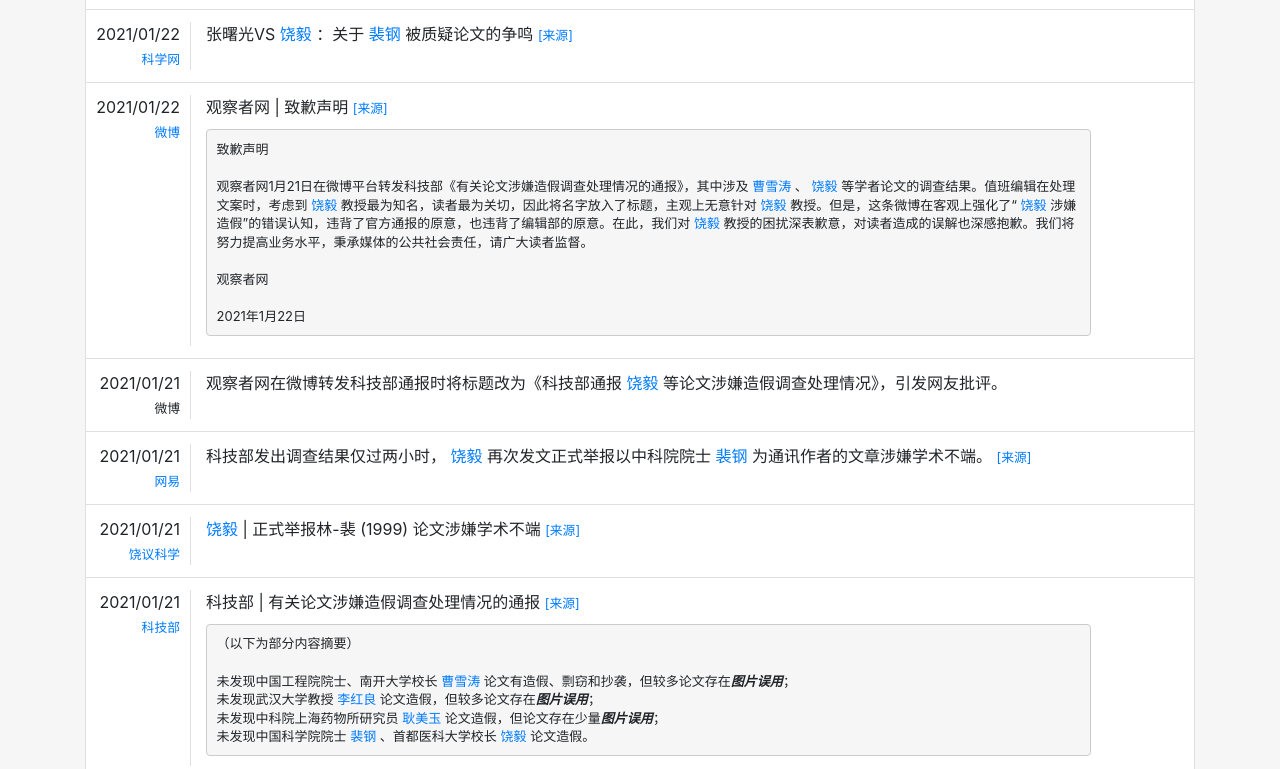
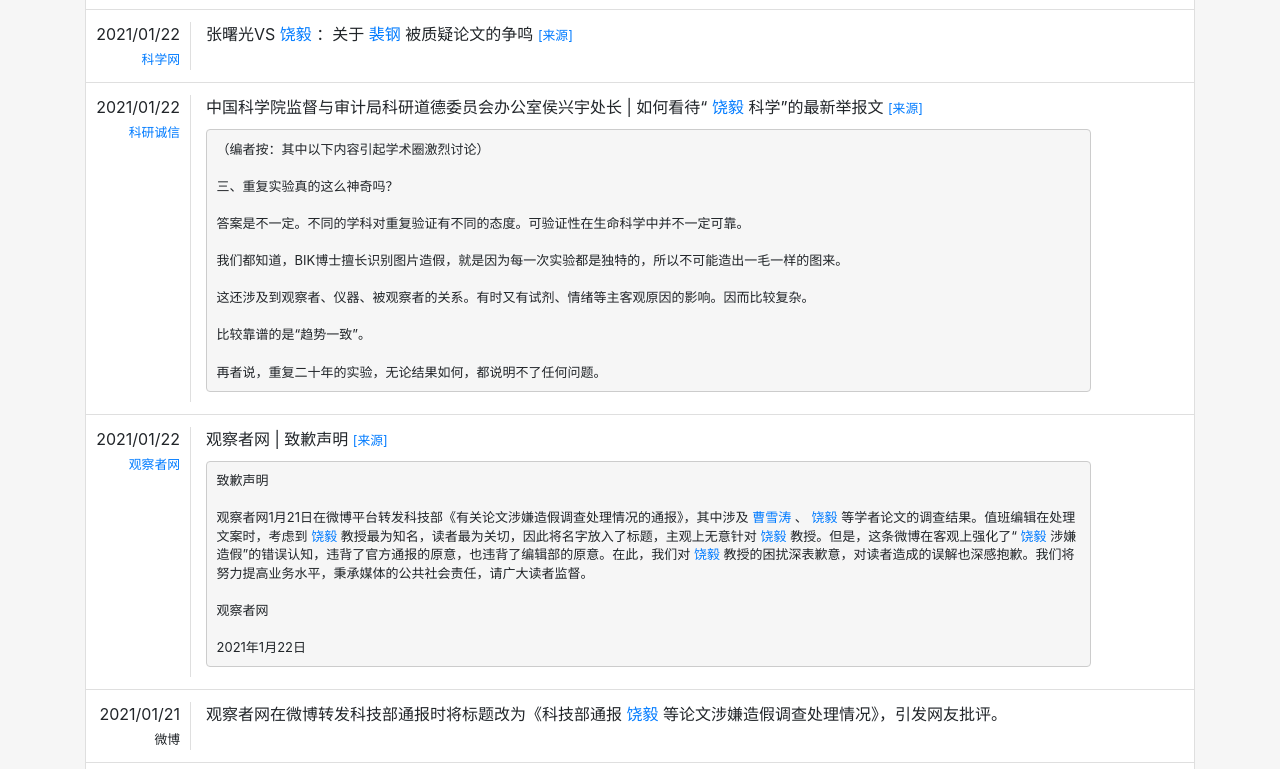
Before and after one commit to tupianwuyong/tupianwuyong, a plain HTML site: page index.html in a window 1280 px wide. Shown: the part 1557-2326 px from the top of the page. Drawn offline with Linux system fonts and the light colour scheme.

Commit message:
Update index.html

```diff
--- a/index.html
+++ b/index.html
@@ -20,7 +20,7 @@
                         <a class="small" href="https://mp.weixin.qq.com/s/zlhp2yrzX6jS4pUDN5nXiw" target="_blank">科学网</a>
                     </div>
                     <div class="col-md-10 content">“饶毅举报”事件尘埃落定：未发现裴钢造假 <a class="small" href="https://mp.weixin.qq.com/s/zlhp2yrzX6jS4pUDN5nXiw" target="_blank">[来源]</a>
-<blockquote>（以下为部分内容摘要）<br />
+<blockquote>（编者按：以下为部分内容摘要）<br />
 <br />
 2019年11月29日饶毅发出举报信后，中国科学院科研道德委员会随后组建了由多位知名专家组成的调查组。<br />
 <br />
@@ -76,7 +76,7 @@
                         <a class="small" href="http://science.caixin.com/2021-01-25/101655569.html" target="_blank">财新网</a>
                     </div>
                     <div class="col-md-10 content">饶毅举报引发公开论战 裴钢回应称饶应拿出实质证据 <a class="small" href="http://science.caixin.com/2021-01-25/101655569.html" target="_blank">[来源]</a>
-<blockquote>（以下为部分内容摘要）<br /><br />
+<blockquote>（编者按：以下为部分内容摘要）<br /><br />
 1月25日，裴钢以短信形式回复财新记者称，“众所周知科研打假和举报学术不端都应该遵纪守法。举报者举证，作为网络打假和学术不端公开举报人有法理责任和义务提供2019年网络举报时持有的学术造假实证和这次公开实名举报学术不端的实质证据。”
 </blockquote>
                     </div>
@@ -147,7 +147,30 @@
             <li class="list-group-item">
                 <div class="row">
                     <div class="col-12 col-md-2 time">2021/01/22
-                        <a class="small" href="https://weibo.com/1887344341/JEmoLuLz9" target="_blank">微博</a>
+                        <a class="small" href="https://mp.weixin.qq.com/s/nZSlKk5bHT3yThK8DNLeOw" target="_blank">科研诚信</a>
+                    </div>
+                    <div class="col-md-10 content">中国科学院监督与审计局科研道德委员会办公室侯兴宇处长 | 如何看待“饶毅科学”的最新举报文 <a class="small" href="https://mp.weixin.qq.com/s/nZSlKk5bHT3yThK8DNLeOw" target="_blank">[来源]</a>
+<blockquote>（编者按：其中以下内容引起学术圈激烈讨论）<br />
+<br />
+三、重复实验真的这么神奇吗？<br />
+<br />
+答案是不一定。不同的学科对重复验证有不同的态度。可验证性在生命科学中并不一定可靠。<br />
+<br />
+我们都知道，BIK博士擅长识别图片造假，就是因为每一次实验都是独特的，所以不可能造出一毛一样的图来。<br />
+<br />
+这还涉及到观察者、仪器、被观察者的关系。有时又有试剂、情绪等主客观原因的影响。因而比较复杂。<br />
+<br />
+比较靠谱的是“趋势一致”。<br />
+<br />
+再者说，重复二十年的实验，无论结果如何，都说明不了任何问题。
+</blockquote>
+                    </div>
+                </div>
+            </li>
+            <li class="list-group-item">
+                <div class="row">
+                    <div class="col-12 col-md-2 time">2021/01/22
+                        <a class="small" href="https://weibo.com/1887344341/JEmoLuLz9" target="_blank">观察者网</a>
                     </div>
                     <div class="col-md-10 content">观察者网 | 致歉声明 <a class="small" href="https://weibo.com/1887344341/JEmoLuLz9" target="_blank">[来源]</a>
 <blockquote>致歉声明<br />
@@ -194,7 +217,7 @@
                         <a class="small" href="http://www.most.gov.cn/tztg/202101/t20210121_160971.htm" target="_blank">科技部</a>
                     </div>
                     <div class="col-md-10 content">科技部 | 有关论文涉嫌造假调查处理情况的通报 <a class="small" href="http://www.most.gov.cn/tztg/202101/t20210121_160971.htm" target="_blank">[来源]</a>
-                    <blockquote>（以下为部分内容摘要）<br /><br />
+                    <blockquote>（编者按：以下为部分内容摘要）<br /><br />
                     未发现中国工程院院士、南开大学校长曹雪涛论文有造假、剽窃和抄袭，但较多论文存在<strong class="font-italic">图片误用</strong>；<br />
                     未发现武汉大学教授李红良论文造假，但较多论文存在<strong class="font-italic">图片误用</strong>；<br />
                     未发现中科院上海药物所研究员耿美玉论文造假，但论文存在少量<strong class="font-italic">图片误用</strong>；<br />
@@ -244,7 +267,7 @@
                         <a class="small" href="https://new.qq.com/omn/20191130/20191130A05XHX00.html" target="_blank">腾讯</a>
                     </div>
                     <div class="col-md-10 content">“饶毅实名举报”学术造假？两所涉事科研机构表态。 <a class="small" href="https://new.qq.com/omn/20191130/20191130A05XHX00.html" target="_blank">[来源]</a>
-<blockquote>（以下为部分内容摘要）<br /><br />
+<blockquote>（编者按：以下为部分内容摘要）<br /><br />
 耿美玉研究员所在的中国科学院上海药物研究所回应说，网上近期有两次出现质疑耿美玉论文造假的信息，药物所对此高度重视，已组织专家进行初步核查。根据初核的结果，唯一涉及阿尔茨海默症新药GV-971的研究论文（Wang et al Cell Research 29:787-803）不存在学术造假问题；发表于《细胞》（Cell）的论文也不存在学术造假问题；发表于《肝脏病学》（Hepatology）等学术期刊的其余三篇论文个别原始图片选取有误，但不存在拼接伪造图片的情况，且对论文的最终科学结论无影响，论文作者已向相关杂志社发出勘误申请。依据初步核实结果，两次网上质疑均不属实，耿美玉研究员不存在学术造假问题。药物所未来将积极配合第三方权威部门进行核查，继续做好GV-971等相关研究工作。<br />
 <br />
 中国科学院院士裴钢课题组所在的研究所——中国科学院分子细胞科学卓越创新中心的回应是：该中心高度重视，已经在组织人员对该论文进行初查，并将积极配合第三方权威部门的核查。<br />
```
